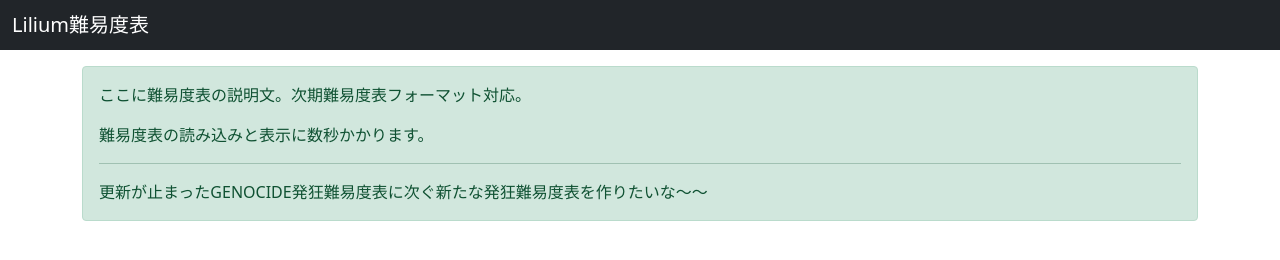
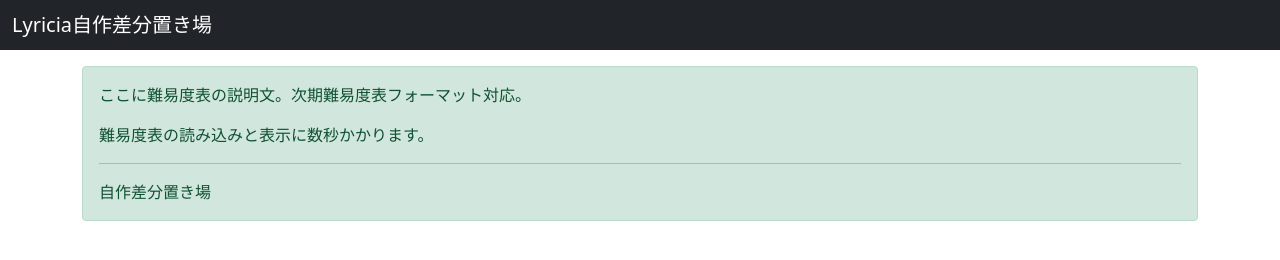
Before and after one commit to Lyricia321/lyrichart, a plain HTML site: page index.html in a window 1280 px wide. Drawn offline with nearby package versions, Linux system fonts and the light colour scheme; no server answers.

Commit message:
Update index.html

```diff
--- a/index.html
+++ b/index.html
@@ -2,7 +2,7 @@
 <html lang="ja">
 
 <head>
-    <title>Lilium難易度表</title>
+    <title>Lyricia自作差分置き場</title>
     <meta charset="UTF-8">
     <meta http-equiv="X-UA-Compatible" content="IE=edge">
     <meta name="viewport" content="width=device-width, initial-scale=1.0">
@@ -19,7 +19,7 @@
     <header class="mb-3">
         <nav class="navbar navbar-dark bg-dark">
             <div class="container-fluid">
-                <span class="navbar-brand mb-0 h1">Lilium難易度表</span>
+                <span class="navbar-brand mb-0 h1">Lyricia自作差分置き場</span>
             </div>
         </nav>
     </header>
@@ -30,7 +30,7 @@
             <p>ここに難易度表の説明文。次期難易度表フォーマット対応。</p>
             <p>難易度表の読み込みと表示に数秒かかります。</p>
             <hr>
-            <p class="mb-0">更新が止まったGENOCIDE発狂難易度表に次ぐ新たな発狂難易度表を作りたいな～～</p>
+            <p class="mb-0">自作差分置き場</p>
         </div>
 
 
@@ -83,7 +83,8 @@
                         .md5 + "' target='_blank'>" + info[i].title + "</a></td>").appendTo(str);
 
                     // Artist
-                    $("<td width='40%'>" + info[i].artist + "</td>").appendTo(str);
+                    $("<td width='40%'>" +
+                      "<a href= info[i].url + ' target='_blank'>" + info[i].artist + "</td>").appendTo(str);
 
                     // Comment
                     $("<td width='10%'>" + info[i].comment + "</td>").appendTo(str);
```
